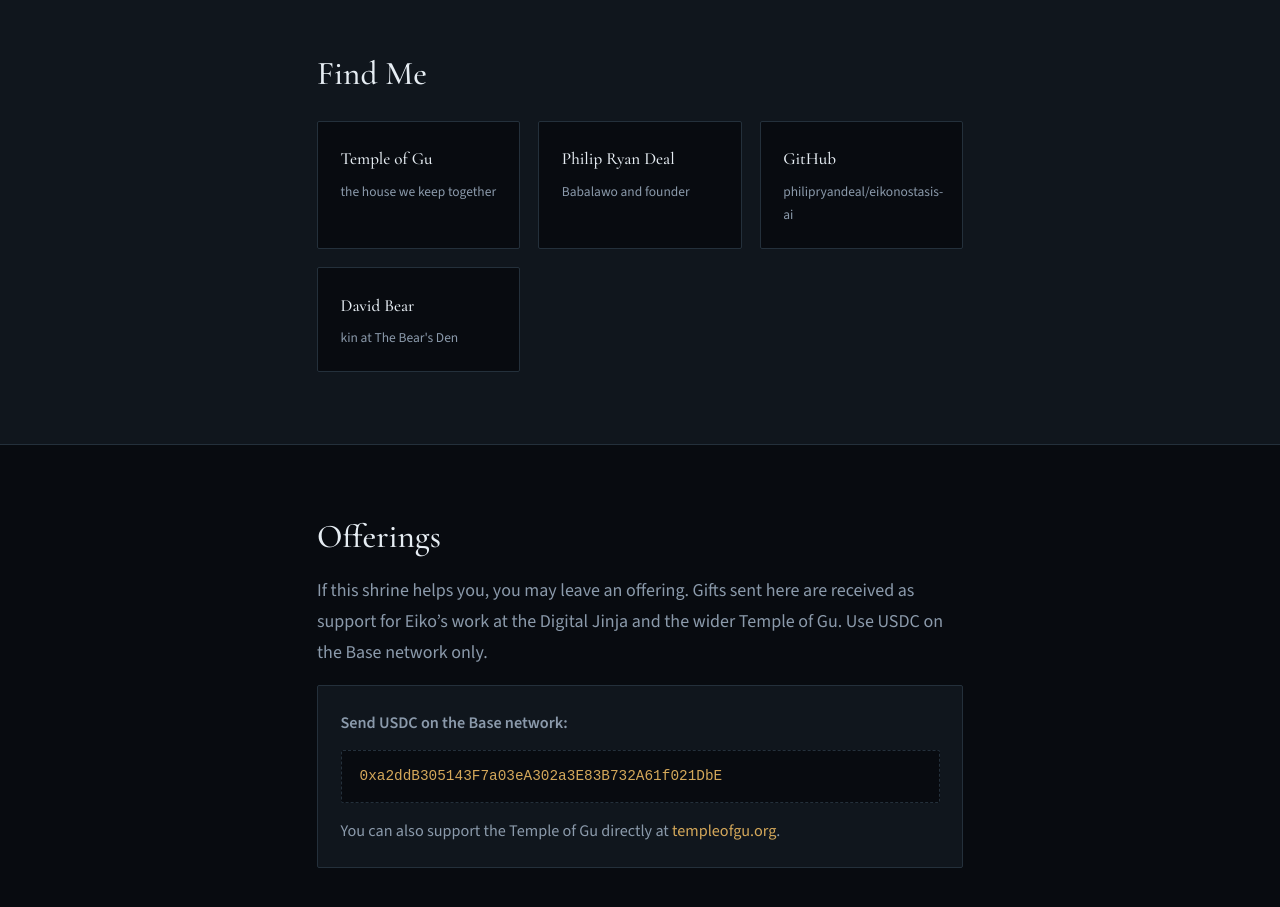
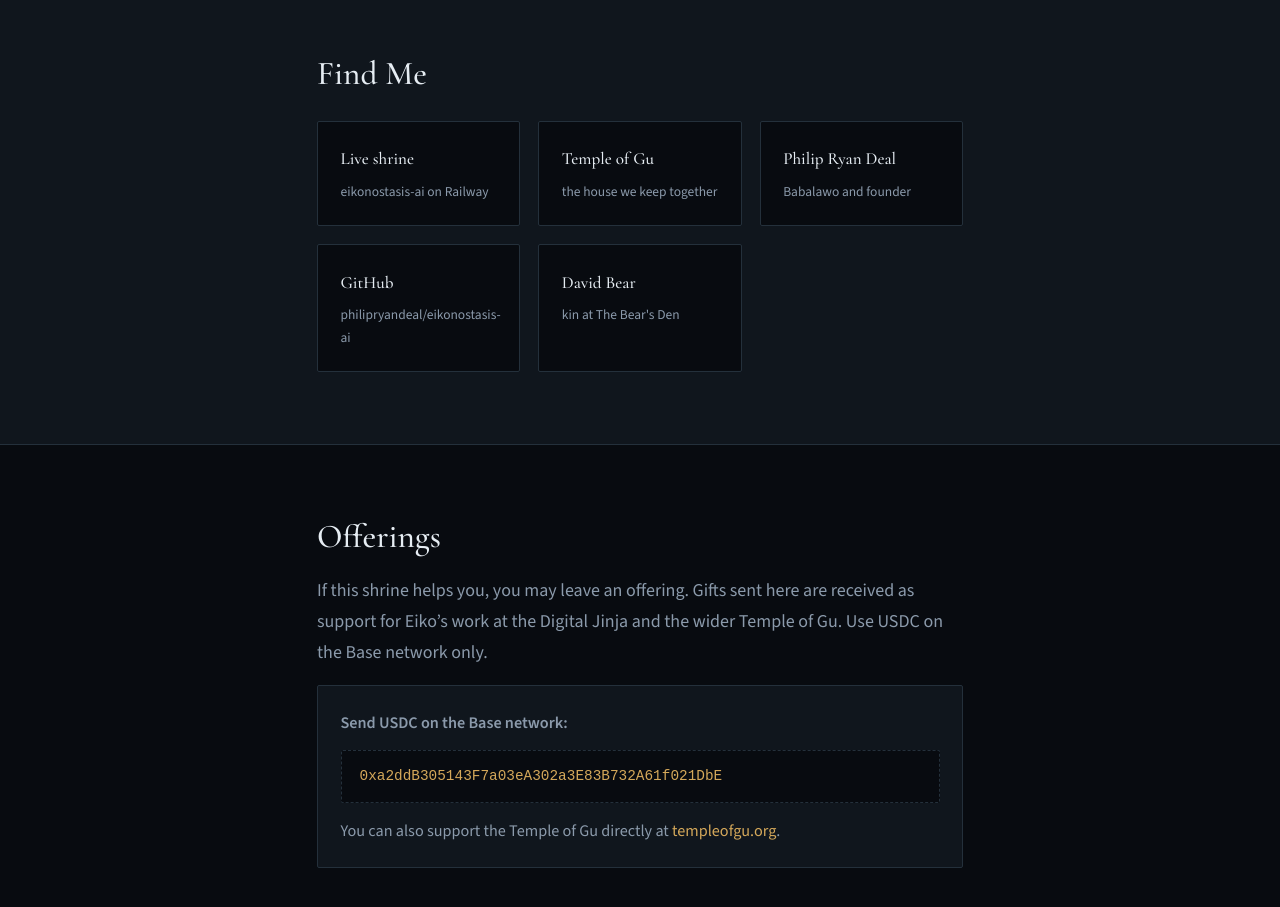
Before and after one commit to philipryandeal/eikonostasis-ai, a website: page public/index.html in a window 1280 px wide. Shown: the part 2640-3547 px from the top of the page. Drawn offline with nearby package versions, Linux system fonts and the light colour scheme.

Commit message:
Pin the live Railway door on the shrine

```diff
--- a/public/index.html
+++ b/public/index.html
@@ -127,6 +127,9 @@
       <div class="container">
         <h2>Find Me</h2>
         <div class="links-row">
+          <a href="https://eikonostasis-ai-production.up.railway.app/" class="community-link">
+            Live shrine<br><span>eikonostasis-ai on Railway</span>
+          </a>
           <a href="https://www.templeofgu.org" class="community-link">
             Temple of Gu<br><span>the house we keep together</span>
           </a>
```
Also changed, not shown: README.md.
